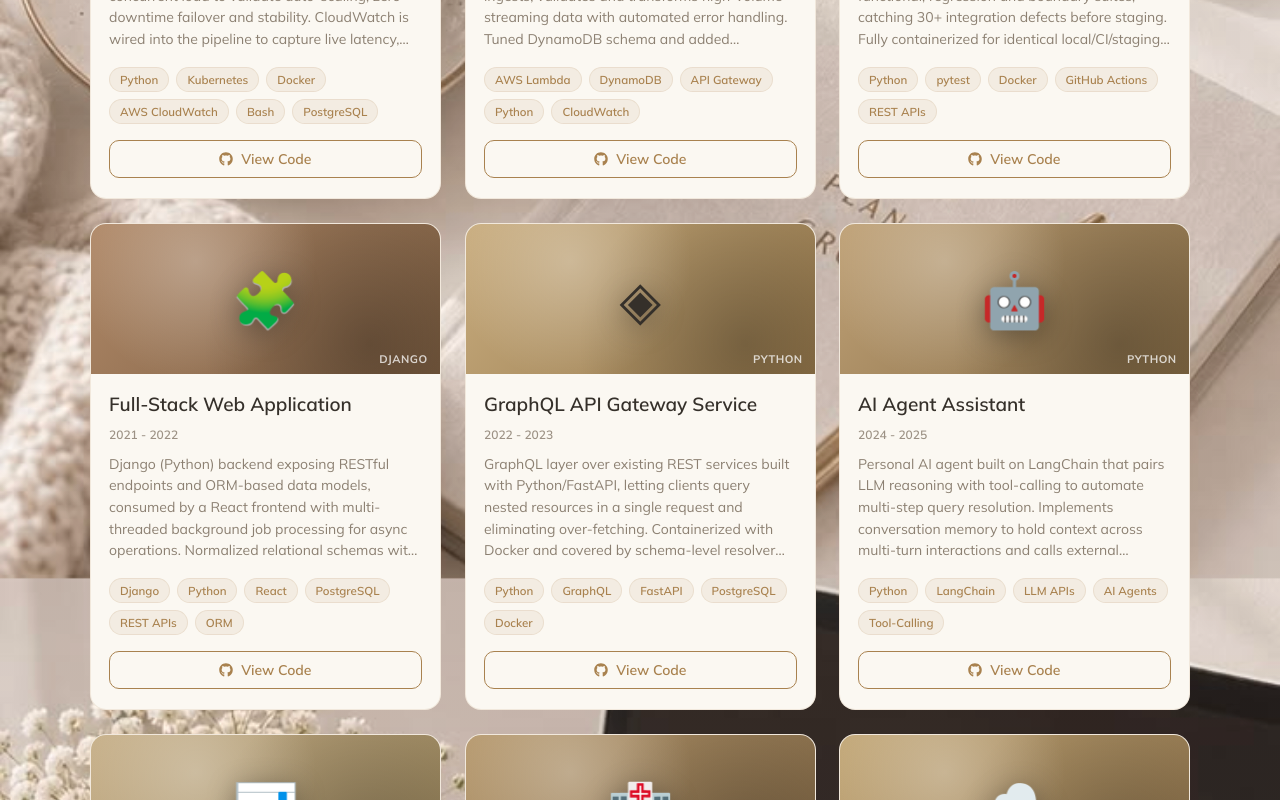
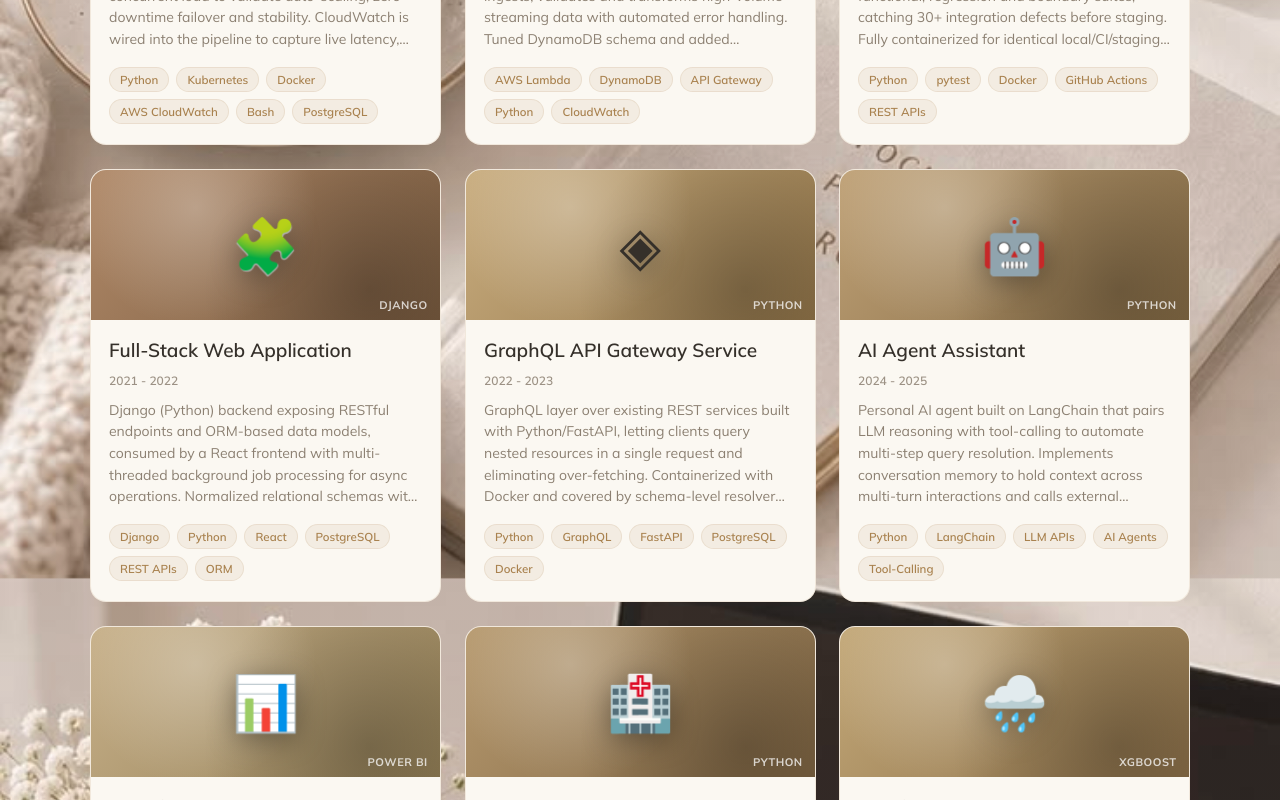
Before and after one commit to Purvi-S/My_Portfolio, a React (Create React App) app: page / in a window 1280 px wide. Shown: the part 5200-6000 px from the top of the page. Built offline with nearby package versions, Linux system fonts and the light colour scheme.

Commit message:
added github actions

```diff
--- a/src/components/sections/Projects.jsx
+++ b/src/components/sections/Projects.jsx
@@ -338,7 +338,7 @@ const ProjectCard = ({ project, reduce }) => {
             <Tag key={i}>{t}</Tag>
           ))}
         </Tags>
-        <Actions>
+        {/* <Actions>
           {project.github && (
             <LinkButton href={project.github} target="_blank" rel="noopener noreferrer">
               <FaGithub /> View Code
@@ -349,7 +349,7 @@ const ProjectCard = ({ project, reduce }) => {
               <FiExternalLink /> Live Demo
             </LinkButton>
           )}
-        </Actions>
+        </Actions> */}
       </Body>
     </Card>
   );
```
